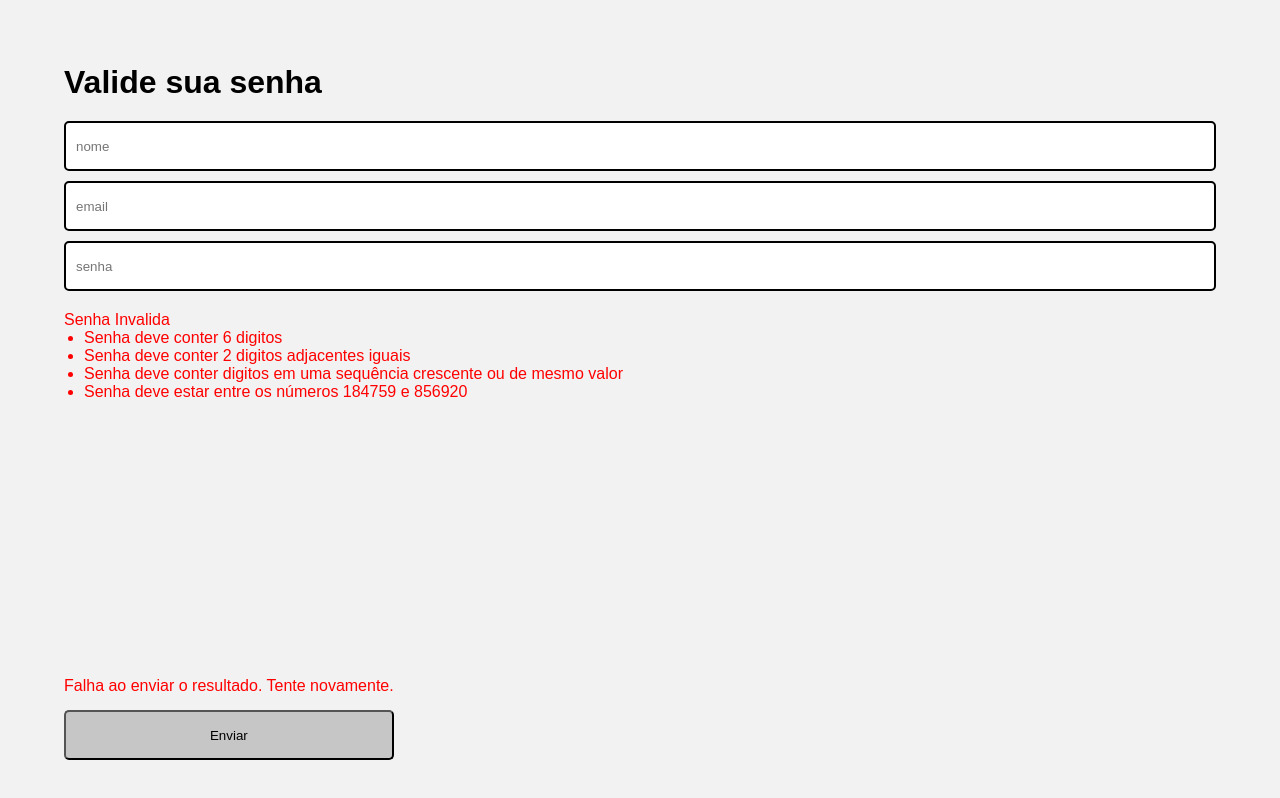
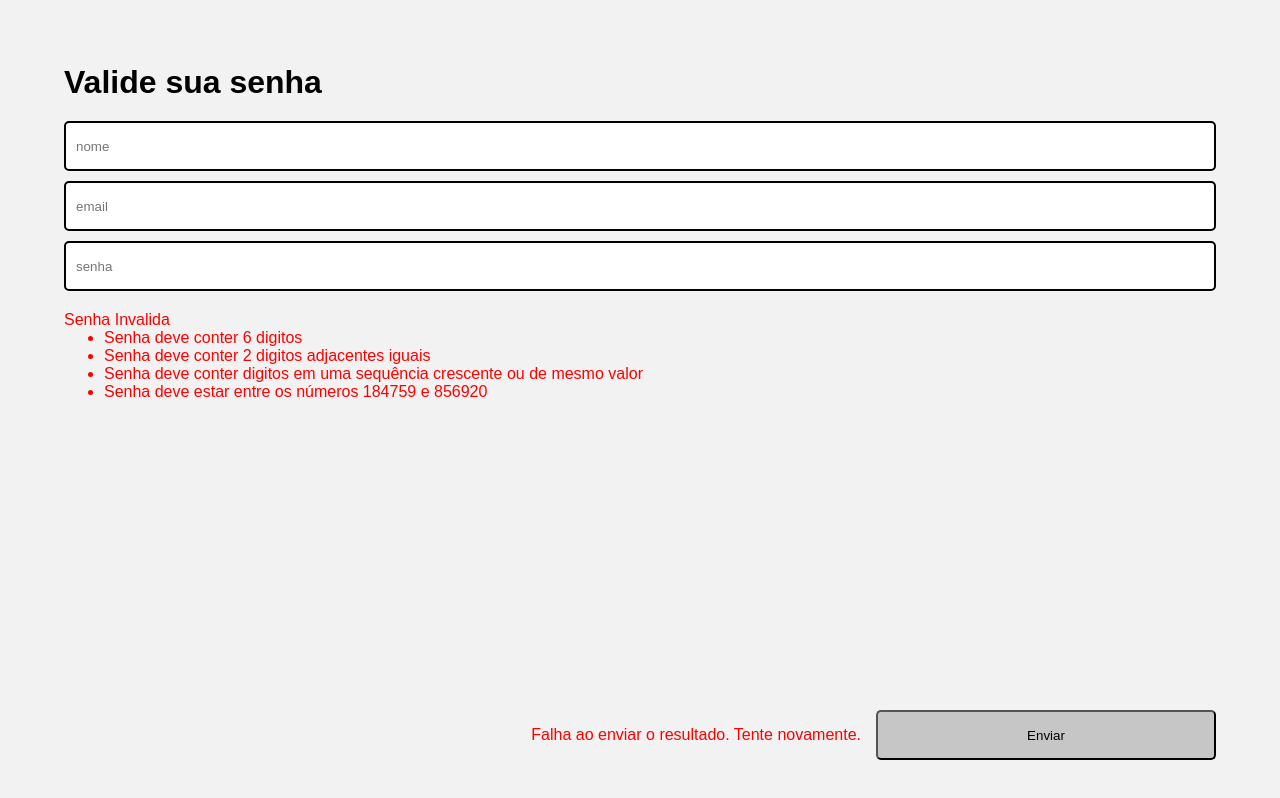
Before and after one commit to mayconbalves/swordfish, a React (Create React App) app: page / in a window 1280 px wide. Shown: the top 798 px of the page. Built offline with nearby package versions, Linux system fonts and the light colour scheme.

Commit message:
feat: implements desktop design

```diff
--- a/src/components/button/styled.ts
+++ b/src/components/button/styled.ts
@@ -9,4 +9,8 @@ export const Button = styled.button`
   &:hover {
     cursor: pointer;
   }
+
+  @media (min-width: 600px) {
+    width: 340px;
+  }
 `
--- a/src/index.tsx
+++ b/src/index.tsx
@@ -13,7 +13,7 @@ const GlobalStyle = createGlobalStyle`
   }
   body {
     background-color: #f2f2f2;
-    height: 100vh;
+    max-height: 100vh;
   }
 `
 
--- a/src/pages/home/styled.ts
+++ b/src/pages/home/styled.ts
@@ -3,16 +3,9 @@ import styled from 'styled-components'
 export const Container = styled.main`
   display: flex;
   flex-direction: column;
-  height: 100vh;
-  margin: 5%;
+  height: 90vh;
+  margin: 5% 5% 0;
   width: 90%;
-  @media (max-width: 599px) {
-    display: flex;
-  }
-
-  @media (min-width: 600px) {
-    display: flex;
-  }
 `
 
 export const TitleContainer = styled.div`
@@ -37,7 +30,7 @@ export const Alert = styled.p`
 
 export const List = styled.ul`
   color: red;
-  margin: 0 20px;
+  margin-left: 40px;
 `
 
 export const ButtonContainer = styled.div`
@@ -46,4 +39,11 @@ export const ButtonContainer = styled.div`
   flex-direction: column;
   gap: 15px;
   position: absolute;
+
+  @media (min-width: 600px) {
+    flex-direction: row;
+    justify-content: end;
+    align-items: center;
+    width: 90%;
+  }
 `
```
